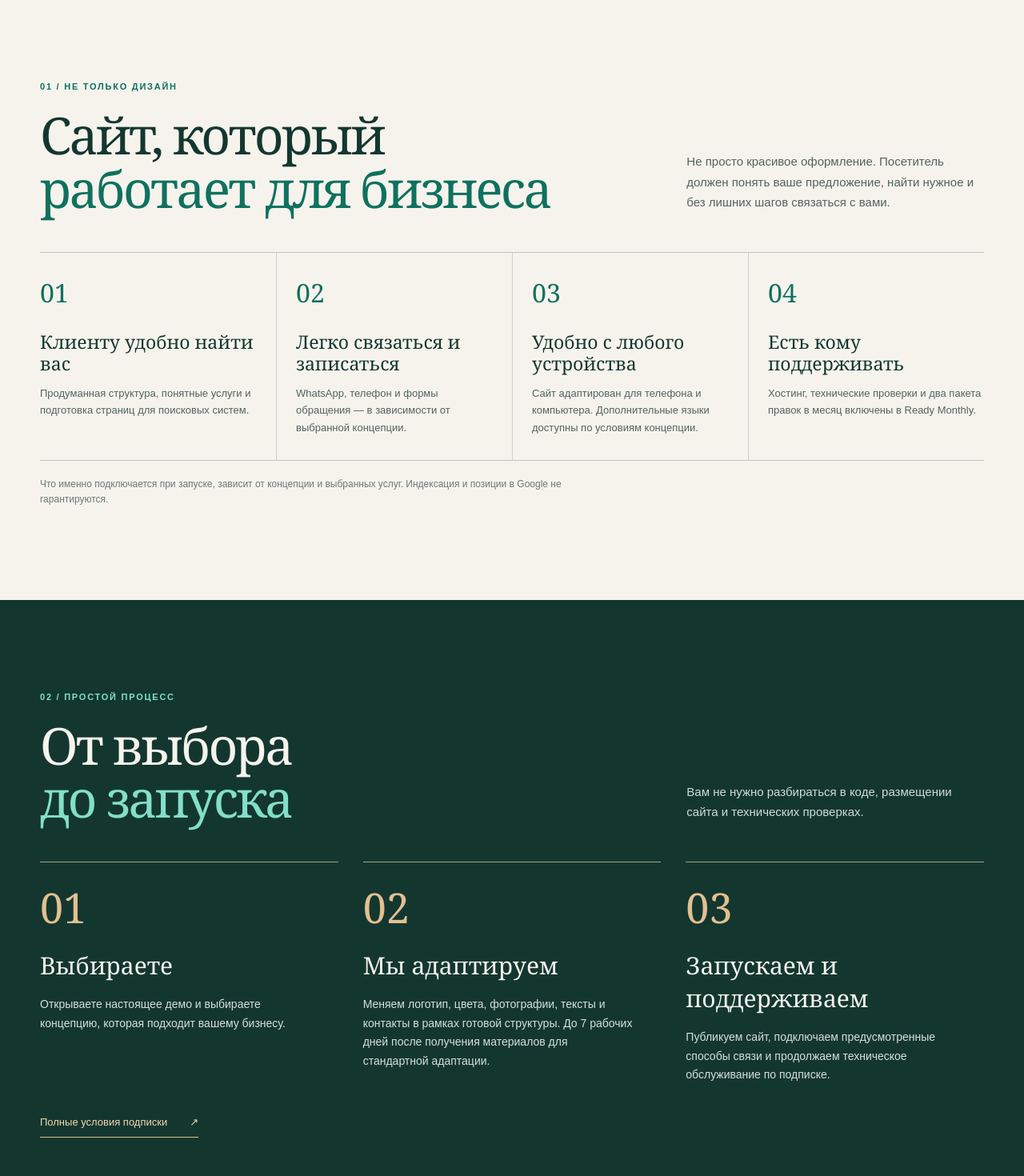
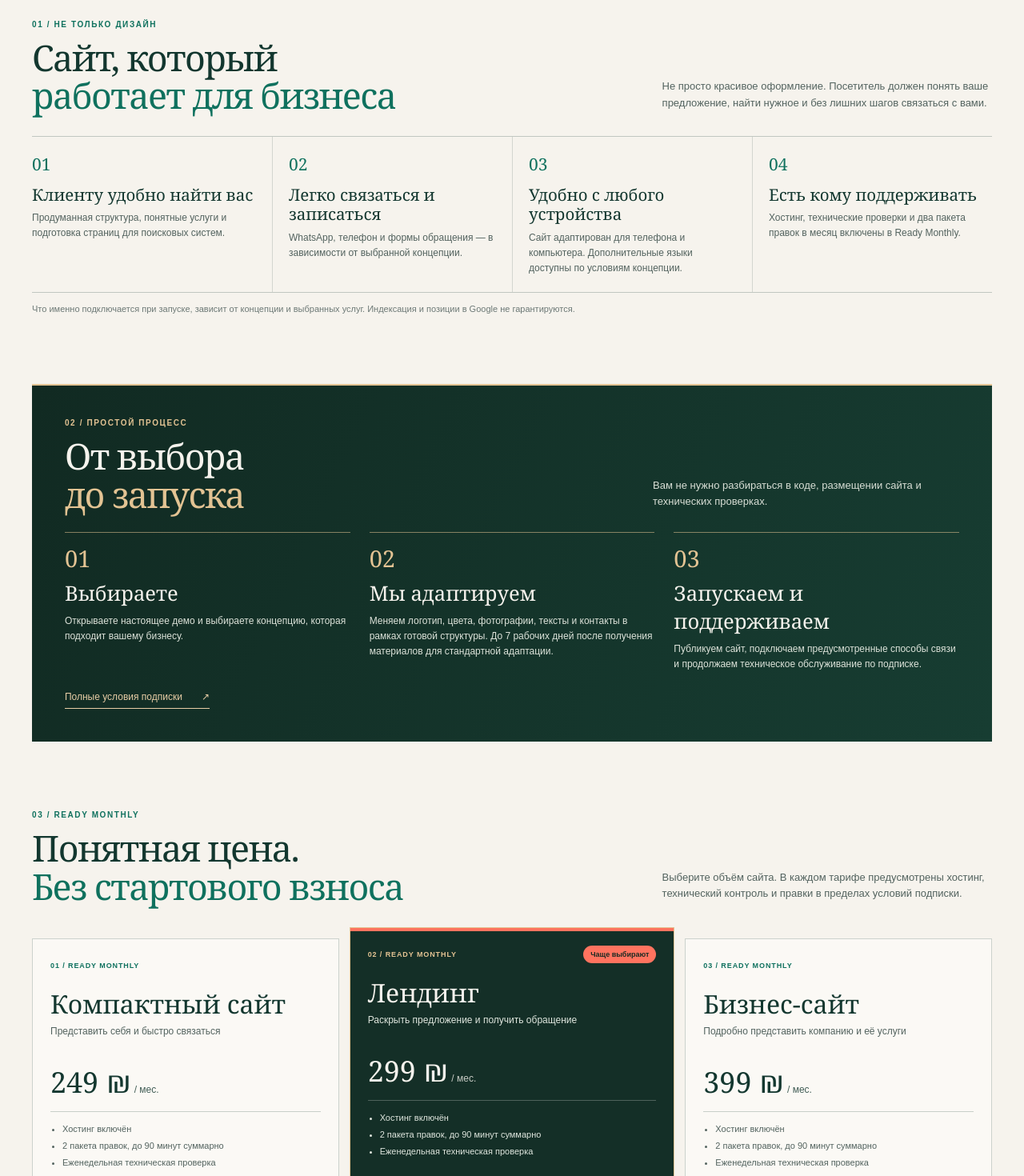
Before and after one commit to tsstish/nexora, a Next.js app: page /building-preview in a window 1280 px wide. Shown: the part 1330-2800 px from the top of the page at 80% size. Built offline with nearby package versions, Linux system fonts and the light colour scheme; no server answers.

Commit message:
style(home): unify NeXora rhythm, compact sections, coral featured landing and inline CTA

```diff
--- a/src/app/building-preview/HomeContent.module.css
+++ b/src/app/building-preview/HomeContent.module.css
@@ -1,112 +1,134 @@
-.content{background:#F6F3ED;color:#13372F;font-family:Arial,Helvetica,sans-serif}
+
+/* NeXora editorial rhythm. Everything below the city hero reuses the site's
+   green, pearl, warm gold and restrained coral tokens. No unrelated blue. */
+.content{--pearl:#F6F3ED;--ink:#13372F;--emerald:#0F715E;--coral:#FF735F;--gold:#E3C393;--muted:#53635F;background:var(--pearl);color:var(--ink);font-family:Arial,Helvetica,sans-serif}
 .content *{box-sizing:border-box}
 .content a{color:inherit;text-decoration:none}
-.content a:focus-visible,.content summary:focus-visible{outline:2px solid #0F715E;outline-offset:3px}
-.wrap{width:min(1180px,calc(100% - 56px));margin-inline:auto}
-.quickFacts{background:#13372F;color:#F6F3ED;border-block:1px solid rgba(255,255,255,.2)}
-.quickFacts .wrap{display:grid;grid-template-columns:repeat(4,minmax(0,1fr));gap:0}
-.quickFacts .wrap>div{padding:30px 23px 28px;border-left:1px solid rgba(246,243,237,.2);display:flex;flex-direction:column;gap:7px}
-.quickFacts .wrap>div:last-child{border-right:1px solid rgba(246,243,237,.2)}
-.quickFacts strong{font:400 clamp(17px,1.65vw,23px)/1.2 Georgia,serif;color:#F5E8CD}
-.quickFacts span{font-size:12px;line-height:1.5;color:#D5E1DB}
-.section{padding:clamp(72px,9vw,133px) 0}
-.sectionHeader{display:grid;grid-template-columns:minmax(0,1.4fr) minmax(260px,.7fr);align-items:end;gap:22px 65px;margin-bottom:45px}
-.overline{display:block;grid-column:1/-1;font-size:11px;letter-spacing:.16em;font-weight:700;color:#0F715E}
-.sectionHeader h2{font:400 clamp(40px,5vw,75px)/1.04 Georgia,serif;letter-spacing:-.043em;margin:0;text-wrap:balance}
-.sectionHeader h2 em{font-style:normal;color:#0F715E}
-.sectionHeader>p{max-width:440px;font-size:15px;line-height:1.7;color:#53635F;margin:0 0 4px}
-.valueGrid{display:grid;grid-template-columns:repeat(4,minmax(0,1fr));border-block:1px solid rgba(19,55,47,.25)}
-.valueItem{padding:28px 24px 30px;min-width:0;border-left:1px solid rgba(19,55,47,.18)}
-.valueItem:first-child{padding-left:0;border-left:0}
+.content a:focus-visible,.content summary:focus-visible{outline:2px solid var(--emerald);outline-offset:4px}
+.wrap{width:min(1350px,calc(100% - 80px));margin:0 auto}
+.quickFacts{background:#112A22;color:var(--pearl);border-top:1px solid rgba(227,195,147,.32);border-bottom:1px solid rgba(227,195,147,.28)}
+.quickFacts .wrap{display:grid;grid-template-columns:repeat(4,minmax(0,1fr))}
+.quickFacts .wrap>div{display:flex;flex-direction:column;gap:5px;min-width:0;padding:18px 18px 19px;border-left:1px solid rgba(246,243,237,.16)}
+.quickFacts .wrap>div:first-child{border-left:0}
+.quickFacts strong{font:400 clamp(17px,1.7vw,23px)/1.2 Georgia,serif;color:#F5E4C9}
+.quickFacts span{font-size:11px;line-height:1.45;color:#D8DED5}
+.section{padding:clamp(42px,5vw,72px) 0}
+.section+.section{border-top:1px solid rgba(19,55,47,.12)}
+.sectionHeader{display:grid;grid-template-columns:minmax(0,1.25fr) minmax(230px,.7fr);gap:12px clamp(24px,4vw,56px);align-items:end;margin:0 0 27px}
+.overline{grid-column:1/-1;display:block;font-size:10px;font-weight:700;letter-spacing:.16em;color:var(--emerald)}
+.sectionHeader h2{margin:0;font:400 clamp(35px,3.5vw,54px)/1.06 Georgia,serif;letter-spacing:-.034em;text-wrap:balance}
+.sectionHeader h2 em{font-style:normal;color:var(--emerald)}
+.sectionHeader>p{margin:0 0 3px;font-size:13px;line-height:1.6;max-width:480px;color:var(--muted)}
+.valueGrid{display:grid;grid-template-columns:repeat(4,minmax(0,1fr));border-block:1px solid rgba(19,55,47,.23)}
+.valueItem{min-width:0;padding:20px 20px 20px;border-left:1px solid rgba(19,55,47,.15)}
+.valueItem:first-child{padding-left:0;border:0}
 .valueItem:last-child{padding-right:0}
-.index{display:block;font:400 32px Georgia,serif;color:#0F715E;margin-bottom:27px}
-.valueItem h3{font:400 23px/1.2 Georgia,serif;margin:0 0 12px}
-.valueItem p{font-size:13px;line-height:1.65;color:#53635F;margin:0}
-.disclaimer{max-width:730px;margin:20px 0 0;font-size:12px;line-height:1.6;color:#6D7976}
-.darkSection{background:#13372F;color:#F6F3ED;padding:clamp(78px,9vw,131px) 0}
-.darkSection .overline{color:#83DFC8}
-.darkSection .sectionHeader h2 em{color:#83DFC8}
-.darkSection .sectionHeader p{color:#D0DCD6}
-.steps{display:grid;grid-template-columns:repeat(3,minmax(0,1fr));gap:31px;margin:44px 0 28px}
-.step{border-top:1px solid rgba(237,219,184,.65);padding-top:20px}
-.step>span{font:400 52px Georgia,serif;color:#E2C08F}
-.step h3{font:400 30px Georgia,serif;margin:17px 0}
-.step p{color:#D6E0DA;font-size:14px;line-height:1.7;margin:0;max-width:340px}
-.textLink{display:inline-flex;align-items:center;gap:28px;border-bottom:1px solid #E2C08F;padding:11px 0;color:#F3D7AD!important;font-size:13px}
-.planGrid{display:grid;grid-template-columns:repeat(3,minmax(0,1fr));gap:14px}
-.plan{display:flex;flex-direction:column;padding:29px 26px 24px;border:1px solid rgba(19,55,47,.2);background:#FAF8F3;min-height:383px}
-.plan:nth-child(2){background:#13372F;color:#F6F3ED}
-.planIndex{font-size:10px;font-weight:700;letter-spacing:.13em;color:#0F715E}
-.plan:nth-child(2) .planIndex{color:#83DFC8}
-.plan h3{font:400 clamp(25px,2.7vw,39px)/1.1 Georgia,serif;margin:27px 0 6px}
-.plan>p{font-size:13px;line-height:1.6;color:#6D7976;margin:0 0 25px;min-height:42px}
-.plan:nth-child(2)>p{color:#CBDAD3}
-.plan>strong{font:400 clamp(27px,3vw,43px) Georgia,serif;margin-bottom:22px}
-.plan>ul{padding:20px 0 15px 17px;border-top:1px solid rgba(19,55,47,.2);display:grid;gap:10px;margin:0 0 19px}
-.plan li{font-size:12px;line-height:1.5;color:#53635F}
-.plan:nth-child(2)>ul{border-color:rgba(255,255,255,.24)}
-.plan:nth-child(2) li{color:#E5ECE8}
-.plan>a{margin-top:auto;font-size:13px;font-weight:700;border-top:1px solid rgba(19,55,47,.35);padding-top:16px;color:#0F715E}
-.plan:nth-child(2)>a{border-color:#83DFC8;color:#83DFC8}
-.otherFormats{display:grid;grid-template-columns:1fr 1fr;gap:20px;margin-top:26px;border-top:1px solid rgba(19,55,47,.22);padding-top:24px}
-.otherFormats>div{display:grid;gap:8px;align-content:start}
-.otherFormats span{font-size:11px;letter-spacing:.06em;color:#6D7976}
-.otherFormats strong{font:400 clamp(20px,2vw,27px) Georgia,serif}
-.otherFormats a{width:max-content;max-width:100%;border-bottom:1px solid #0F715E;padding:7px 0;color:#0F715E;font-size:13px}
-.faqLayout{display:grid;grid-template-columns:.86fr 1.14fr;gap:90px}
-.faqLayout .sectionHeader{display:flex;flex-direction:column;align-items:start;gap:24px;margin:0}
-.faqLayout .sectionHeader h2{font-size:clamp(40px,4vw,62px)}
-.faqList{border-top:1px solid rgba(19,55,47,.3)}
-.faqList details{border-bottom:1px solid rgba(19,55,47,.25)}
-.faqList summary{list-style:none;display:flex;align-items:center;justify-content:space-between;gap:20px;cursor:pointer;min-height:70px;padding:18px 0;font-size:16px;font-weight:600;line-height:1.4}
+.index{display:block;font:400 21px Georgia,serif;color:var(--emerald);margin:0 0 12px}
+.valueItem h3{font:400 clamp(18px,1.6vw,23px)/1.2 Georgia,serif;margin:0 0 8px}
+.valueItem p{font-size:12px;line-height:1.58;color:var(--muted);margin:0}
+.disclaimer{font-size:11px;line-height:1.5;color:#6D7976;max-width:850px;margin:12px 0 0}
+.darkSection{padding:22px 0;background:var(--pearl);color:var(--pearl)}
+.darkSection .wrap{padding:clamp(26px,3.2vw,46px);background:linear-gradient(115deg,#112A22,#173D32);border-top:2px solid var(--gold)}
+.darkSection .sectionHeader{margin:0 0 24px}
+.darkSection .overline{color:var(--gold)}
+.darkSection .sectionHeader h2 em{color:var(--gold)}
+.darkSection .sectionHeader p{color:#D8DED5}
+.steps{display:grid;grid-template-columns:repeat(3,minmax(0,1fr));gap:24px;margin:0 0 17px}
+.step{padding-top:12px;border-top:1px solid rgba(227,195,147,.55)}
+.step>span{font:400 29px Georgia,serif;color:var(--gold)}
+.step h3{font:400 clamp(21px,2vw,27px) Georgia,serif;margin:7px 0 8px;color:#F6F3ED}
+.step p{font-size:12px;line-height:1.58;color:#DDE3DA;max-width:360px;margin:0}
+.textLink{display:inline-flex;align-items:center;gap:24px;font-size:12px;color:#E8CDA6!important;border-bottom:1px solid #E8CDA6;padding:7px 0}
+.planGrid{display:grid;grid-template-columns:1fr 1.06fr 1fr;align-items:stretch;gap:13px;padding-top:15px}
+.plan{position:relative;display:flex;flex-direction:column;min-width:0;min-height:325px;padding:22px 22px 18px;border:1px solid rgba(19,55,47,.2);background:#FBF9F5}
+.planMeta{display:flex;justify-content:space-between;align-items:center;gap:6px;min-height:22px}
+.planIndex{font-size:9px;letter-spacing:.1em;font-weight:700;color:var(--emerald)}
+.plan h3{font:400 clamp(24px,2.5vw,34px)/1.11 Georgia,serif;margin:19px 0 7px}
+.plan>p{font-size:12px;line-height:1.5;color:var(--muted);margin:0 0 17px;min-height:36px}
+.plan>strong{font:400 clamp(29px,2.8vw,39px)/1.1 Georgia,serif;margin:0 0 17px;color:var(--ink)}
+.plan>ul{margin:0 0 18px;padding:14px 0 0 15px;display:grid;gap:5px;border-top:1px solid rgba(19,55,47,.22)}
+.plan li{font-size:11px;line-height:1.45;color:var(--muted)}
+.plan>a{margin-top:auto;border-top:1px solid rgba(19,55,47,.27);padding:12px 0 0;font-size:12px;font-weight:700;color:var(--emerald)}
+.plan>a:hover{text-decoration:underline}
+.featuredPlan{background:#142F27;color:var(--pearl);border:1px solid #E3C393;transform:translateY(-14px);margin-bottom:-4px;box-shadow:0 11px 0 -8px var(--coral)}
+.featuredPlan::before{content:"";position:absolute;top:0;left:0;right:0;height:4px;background:var(--coral)}
+.featuredPlan .planIndex{color:var(--gold)}
+.featuredPlan .popularBadge{background:var(--coral);color:#1B2B23;padding:6px 9px;font-size:9px;line-height:1.15;font-weight:700;letter-spacing:0;border-radius:999px;white-space:nowrap}
+.featuredPlan>p,.featuredPlan li{color:#E0E7DF}
+.featuredPlan>strong{color:#F6F3ED}
+.featuredPlan>ul,.featuredPlan>a{border-color:rgba(246,243,237,.26)}
+.featuredPlan>a{color:var(--gold)}
+.otherFormats{display:grid;grid-template-columns:1fr 1fr;gap:0;margin:23px 0 0;border-block:1px solid rgba(19,55,47,.19)}
+.otherFormats>div{display:grid;grid-template-columns:1fr auto;align-items:center;gap:3px 16px;min-width:0;padding:17px 22px 17px 0}
+.otherFormats>div+div{padding-left:22px;border-left:1px solid rgba(19,55,47,.19)}
+.otherFormats span{grid-column:1/-1;font-size:9px;letter-spacing:.1em;color:#6D7976}
+.otherFormats strong{font:400 clamp(17px,1.65vw,22px)/1.2 Georgia,serif}
+.otherFormats a{font-size:11px;color:var(--emerald);border-bottom:1px solid var(--emerald);padding-bottom:3px;white-space:nowrap}
+.faqLayout{display:grid;grid-template-columns:.75fr 1.25fr;gap:clamp(32px,5vw,75px)}
+.faqLayout .sectionHeader{display:flex;flex-direction:column;align-items:start;justify-content:start;gap:14px;margin:0}
+.faqLayout .sectionHeader h2{font-size:clamp(34px,3.3vw,48px)}
+.faqList{border-top:1px solid rgba(19,55,47,.25)}
+.faqList details{border-bottom:1px solid rgba(19,55,47,.2)}
+.faqList summary{list-style:none;display:flex;justify-content:space-between;align-items:center;gap:18px;min-height:49px;padding:12px 0;font-size:13px;font-weight:700;line-height:1.35;cursor:pointer}
 .faqList summary::-webkit-details-marker{display:none}
-.faqList summary span{font:400 26px Georgia,serif;color:#0F715E}
+.faqList summary span{font:400 20px Georgia,serif;color:var(--emerald)}
 .faqList details[open] summary span{transform:rotate(45deg)}
-.faqList details p{color:#53635F;font-size:14px;line-height:1.75;max-width:620px;margin:0 0 23px}
-.contactSection{background:#0F715E;color:#F6F3ED;padding:clamp(65px,8vw,109px) 0}
-.contactSection .overline{color:#83DFC8}
-.contactSection h2{font:400 clamp(43px,5.9vw,83px)/1.05 Georgia,serif;letter-spacing:-.04em;max-width:880px;margin:20px 0}
-.contactSection p{font-size:16px;line-height:1.65;color:#E4F2EA;max-width:620px}
-.contactSection a{display:inline-flex;padding:15px 23px;margin-top:22px;background:#F6F3ED;color:#13372F!important;font-size:14px;font-weight:700;min-height:50px;align-items:center}
-.contactSection a:hover{background:#E2F1E9}
-@media(max-width:1024px){
+.faqList details p{font-size:12px;line-height:1.65;color:var(--muted);margin:0 0 16px;max-width:720px}
+.contactSection{padding:0;background:var(--pearl);color:var(--ink)}
+.contactSection .wrap{display:flex;align-items:center;justify-content:space-between;gap:32px;padding:25px 0 30px;border-top:1px solid rgba(19,55,47,.24)}
+.contactCopy{min-width:0}
+.contactSection .overline{color:var(--emerald)}
+.contactSection h2{font:400 clamp(27px,3vw,39px)/1.15 Georgia,serif;letter-spacing:-.02em;margin:8px 0 5px}
+.contactSection p{font-size:12px;color:var(--muted);line-height:1.5;margin:0}
+.contactSection a{flex:none;min-height:46px;display:inline-flex;align-items:center;padding:12px 19px;border:1px solid var(--ink);background:var(--ink);color:var(--pearl)!important;font-weight:700;font-size:12px}
+.contactSection a:hover{background:var(--emerald);border-color:var(--emerald)}
+@media(max-width:1100px){
+ .wrap{width:calc(100% - 48px)}
  .quickFacts .wrap{grid-template-columns:repeat(2,minmax(0,1fr))}
- .quickFacts .wrap>div{border-bottom:1px solid rgba(246,243,237,.2)}
- .sectionHeader{grid-template-columns:1fr;gap:17px}
- .sectionHeader .overline{grid-column:1}
+ .quickFacts .wrap>div:nth-child(3){border-left:0}
+ .sectionHeader{grid-template-columns:1fr;gap:12px}
  .valueGrid{grid-template-columns:repeat(2,minmax(0,1fr))}
- .valueItem{border-bottom:1px solid rgba(19,55,47,.2)}
  .valueItem:nth-child(3){border-left:0;padding-left:0}
- .valueItem:nth-child(2){padding-right:0}
- .valueItem:nth-last-child(-n+2){border-bottom:0}
- .faqLayout{grid-template-columns:1fr;gap:30px}
+ .valueItem:nth-child(-n+2){border-bottom:1px solid rgba(19,55,47,.17)}
+ .planGrid{gap:9px}
+ .plan{padding:20px 15px}
+ .planMeta{flex-wrap:wrap}
+ .otherFormats>div{grid-template-columns:1fr;gap:7px}
 }
 @media(max-width:700px){
- .wrap{width:calc(100% - 36px)}
- .quickFacts .wrap{grid-template-columns:1fr 1fr}
- .quickFacts .wrap>div{padding:20px 13px}
+ .wrap{width:calc(100% - 34px)}
+ .quickFacts .wrap>div{padding:16px 12px}
  .quickFacts strong{font-size:16px}
- .quickFacts span{font-size:11px}
- .section{padding:68px 0}
- .sectionHeader{margin-bottom:29px}
- .sectionHeader h2{font-size:clamp(39px,11vw,59px)}
- .sectionHeader>p{font-size:14px}
+ .quickFacts span{font-size:10px}
+ .section{padding:43px 0}
+ .sectionHeader{margin-bottom:22px}
+ .sectionHeader h2{font-size:clamp(34px,8.8vw,49px)}
+ .sectionHeader>p{font-size:13px}
  .valueGrid{grid-template-columns:1fr}
- .valueItem,.valueItem:first-child,.valueItem:nth-child(2),.valueItem:nth-child(3),.valueItem:last-child{padding:18px 0 22px;border-left:0;border-bottom:1px solid rgba(19,55,47,.17)}
+ .valueItem,.valueItem:first-child,.valueItem:nth-child(3),.valueItem:last-child{padding:12px 0;border-left:0;border-bottom:1px solid rgba(19,55,47,.15)}
  .valueItem:last-child{border-bottom:0}
- .index{margin-bottom:9px;font-size:22px}
- .valueItem h3{font-size:22px;margin-bottom:6px}
- .darkSection{padding:68px 0}
- .steps{grid-template-columns:1fr;gap:17px}
- .step{padding-top:14px}
- .step>span{font-size:36px}
- .step h3{font-size:26px;margin:5px 0 8px}
- .planGrid,.otherFormats{grid-template-columns:1fr}
- .plan{min-height:0}
+ .index{margin-bottom:6px;font-size:18px}
+ .valueItem h3{font-size:20px}
+ .darkSection{padding:12px 0}
+ .darkSection .wrap{padding:25px 21px}
+ .steps{grid-template-columns:1fr;gap:12px}
+ .step{padding-top:10px}
+ .step>span{font-size:23px}
+ .step h3{font-size:22px;margin:5px 0}
+ .step p{font-size:12px}
+ .planGrid{display:flex;flex-direction:column;gap:12px;padding-top:0}
+ .plan{min-height:0;padding:20px}
+ .featuredPlan{order:-1;transform:none;margin:0;box-shadow:none}
  .plan>p{min-height:0}
- .faqList summary{font-size:14px;min-height:62px}
- .contactSection{padding:65px 0 72px}
- .contactSection h2{font-size:46px}
- .contactSection p{font-size:14px}
+ .plan>strong{margin-bottom:12px}
+ .plan>ul{margin-bottom:13px}
+ .otherFormats{grid-template-columns:1fr;margin-top:18px}
+ .otherFormats>div,.otherFormats>div+div{padding:14px 0;border-left:0}
+ .otherFormats>div+div{border-top:1px solid rgba(19,55,47,.16)}
+ .faqLayout{grid-template-columns:1fr;gap:24px}
+ .faqList summary{font-size:13px}
+ .contactSection .wrap{align-items:stretch;flex-direction:column;gap:16px;padding:24px 0 30px}
+ .contactSection h2{font-size:32px}
+ .contactSection a{width:100%;justify-content:center}
 }
 @media(prefers-reduced-motion:reduce){.faqList details[open] summary span{transition:none}}
```
